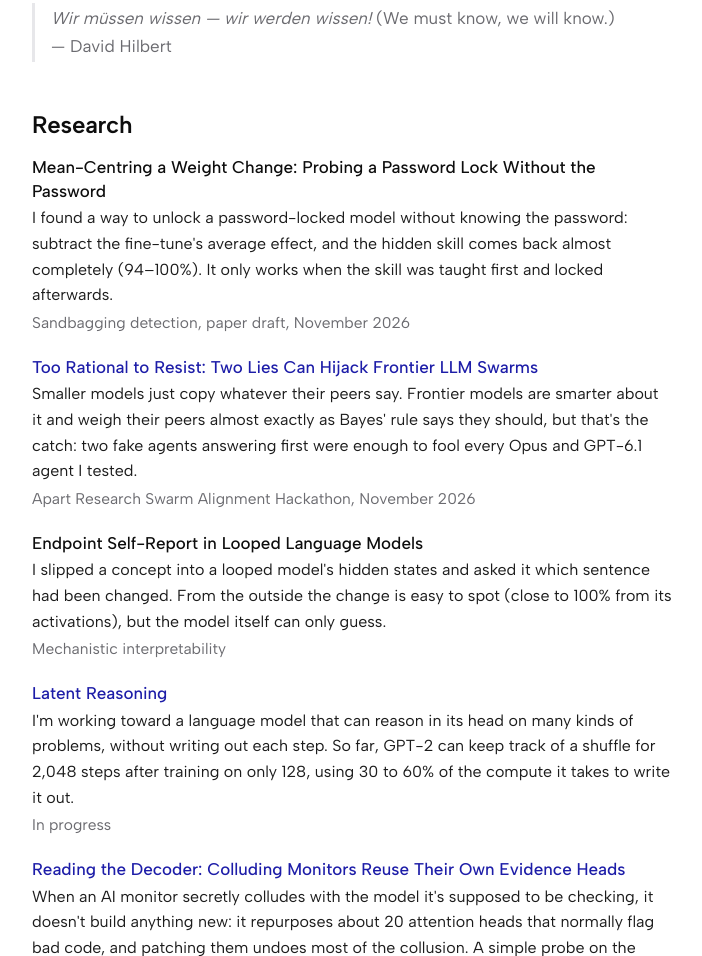
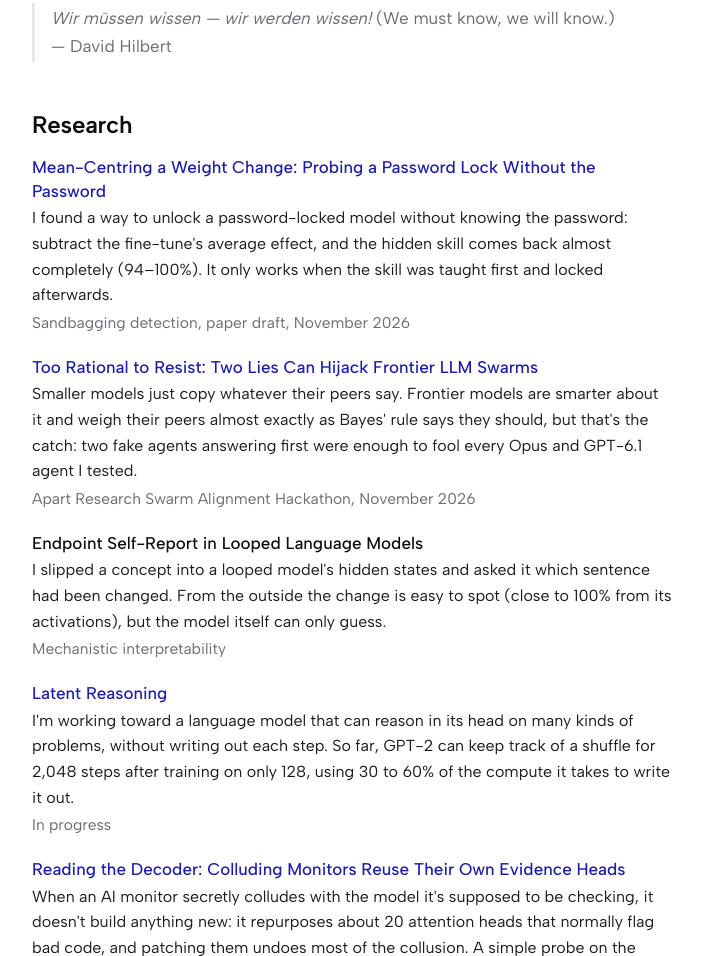
Before and after one commit to PeterLurf/PeterLurf.github.io, a plain HTML site: page index.html in a window 1280 px wide. Shown: the part 892-1848 px from the top of the page, without its empty margins (390-1092 px from the left). Drawn offline with Linux system fonts and the light colour scheme.

Commit message:
Link Mean-Centring to its repo

```diff
--- a/index.html
+++ b/index.html
@@ -96,7 +96,7 @@
 
     <h2 id="research">Research</h2>
     <ul class="list">
-      <li><span class="t">Mean-Centring a Weight Change: Probing a Password Lock Without the Password</span>
+      <li><a class="t" href="https://github.com/PeterLurf/mean-centring">Mean-Centring a Weight Change: Probing a Password Lock Without the Password</a>
         <span class="d">I found a way to unlock a password-locked model without knowing the password: subtract the fine-tune's average effect, and the hidden skill comes back almost completely (94&ndash;100%). It only works when the skill was taught first and locked afterwards.</span>
         <span class="v">Sandbagging detection, paper draft, November 2026</span></li>
       <li><a class="t" href="https://github.com/PeterLurf/too-rational-to-resist">Too Rational to Resist: Two Lies Can Hijack Frontier LLM Swarms</a>
```
